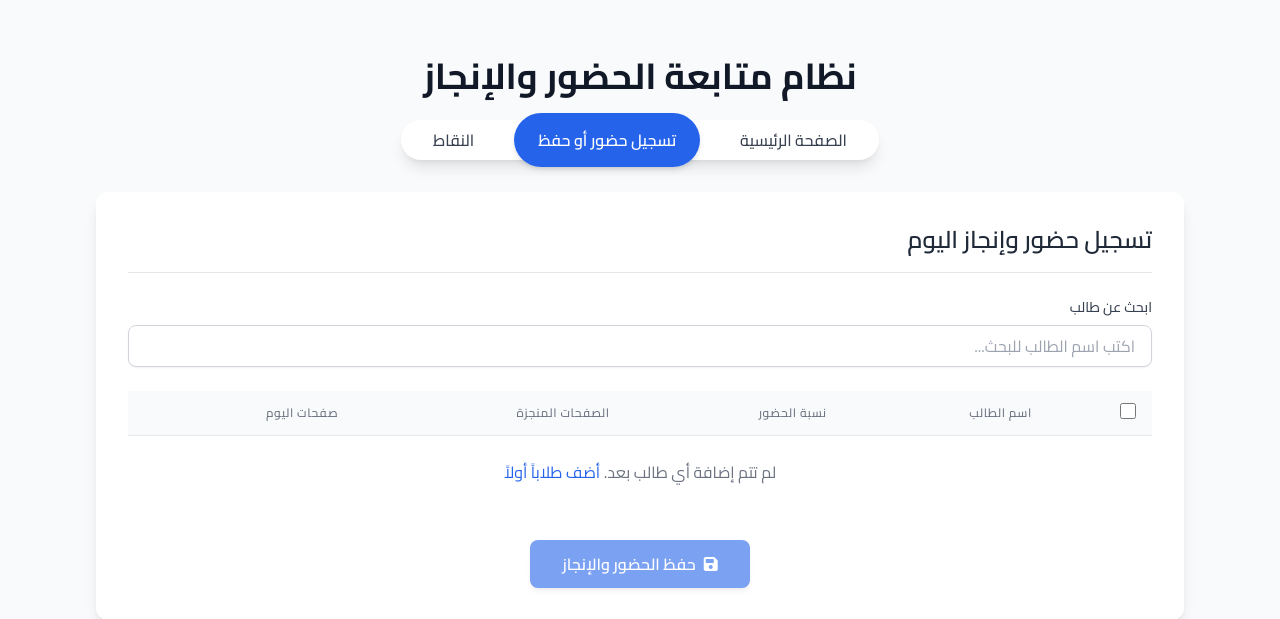
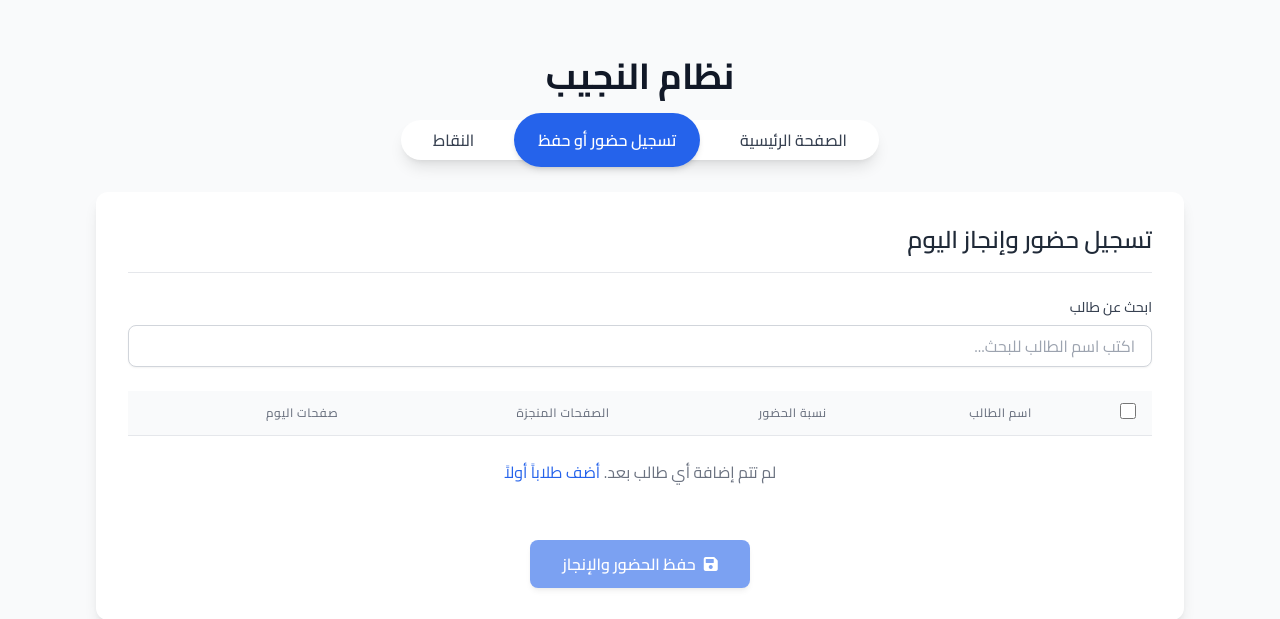
Before and after one commit to KhaledMahfouz5/AL-Najeeb-System, a Flask app: page /record in a window 1280 px wide. Shown: the top 619 px of the page. Run offline with Flask 3, Linux system fonts and the light colour scheme; data that the repository does not hold is empty; some libraries are stand-ins or nearby versions.

Commit message:
adding a new logo,changing the title in the UI . 	modified:   README.md 	new file:   logo.png 	modified:   static/favicon.ico 	modified:   templates/index.html 	modified:   templates/modify_info.html 	modified:   templates/points.html 	modified:   templates/record.html

```diff
--- a/templates/index.html
+++ b/templates/index.html
@@ -4,7 +4,7 @@
 
 {% block content %}
     <header class="text-center">
-        <h1 class="text-3xl sm:text-4xl font-bold text-gray-900 mb-6">نظام إدارة الطلاب</h1>
+        <h1 class="text-3xl sm:text-4xl font-bold text-gray-900 mb-6">نظام النجيب</h1>
         <nav class="mb-8">
             <ul class="flex justify-center space-x-4 space-x-reverse bg-white p-2 rounded-full shadow-lg inline-flex">
                 <li>
--- a/templates/modify_info.html
+++ b/templates/modify_info.html
@@ -5,7 +5,7 @@
 
 {% block content %}
     <header class="text-center">
-        <h1 class="text-3xl sm:text-4xl font-bold text-gray-900 mb-6">تعديل معلومات الطالب</h1>
+        <h1 class="text-3xl sm:text-4xl font-bold text-gray-900 mb-6">نظام النجيب</h1>
 
         <nav class="mb-8">
             <ul class="flex justify-center space-x-4 space-x-reverse bg-white p-2 rounded-full shadow-lg inline-flex">
--- a/templates/points.html
+++ b/templates/points.html
@@ -4,7 +4,7 @@
 
 {% block content %}
     <header class="text-center">
-        <h1 class="text-3xl sm:text-4xl font-bold text-gray-900 mb-6">نظام نقاط الطلاب</h1>
+        <h1 class="text-3xl sm:text-4xl font-bold text-gray-900 mb-6">نظام النجيب</h1>
         <nav class="mb-8">
             <ul class="flex justify-center space-x-4 space-x-reverse bg-white p-2 rounded-full shadow-lg inline-flex">
                 <li>
--- a/templates/record.html
+++ b/templates/record.html
@@ -4,7 +4,7 @@
 
 {% block content %}
     <header class="text-center">
-        <h1 class="text-3xl sm:text-4xl font-bold text-gray-900 mb-6">نظام متابعة الحضور والإنجاز</h1>
+        <h1 class="text-3xl sm:text-4xl font-bold text-gray-900 mb-6">نظام النجيب</h1>
         <nav class="mb-8">
             <ul class="flex justify-center space-x-4 space-x-reverse bg-white p-2 rounded-full shadow-lg inline-flex">
                 <li>
```
Also changed, not shown: README.md, logo.png (added), static/favicon.ico.
